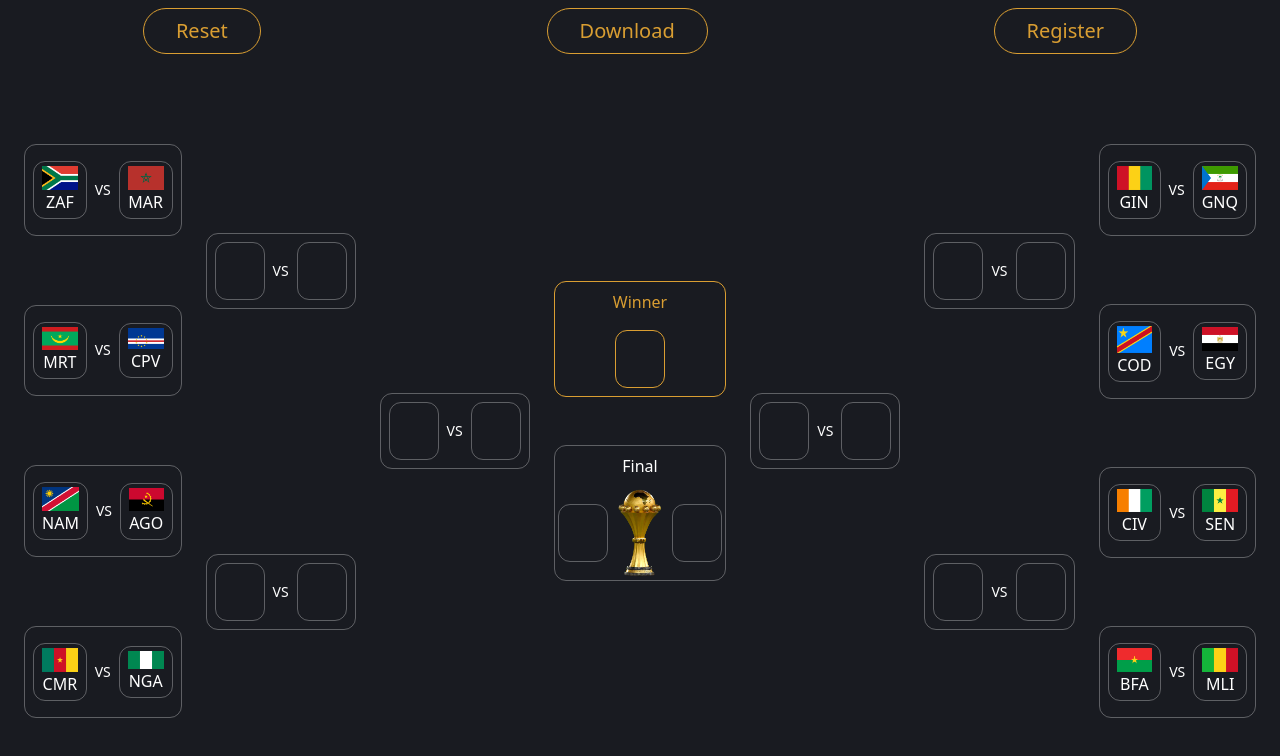
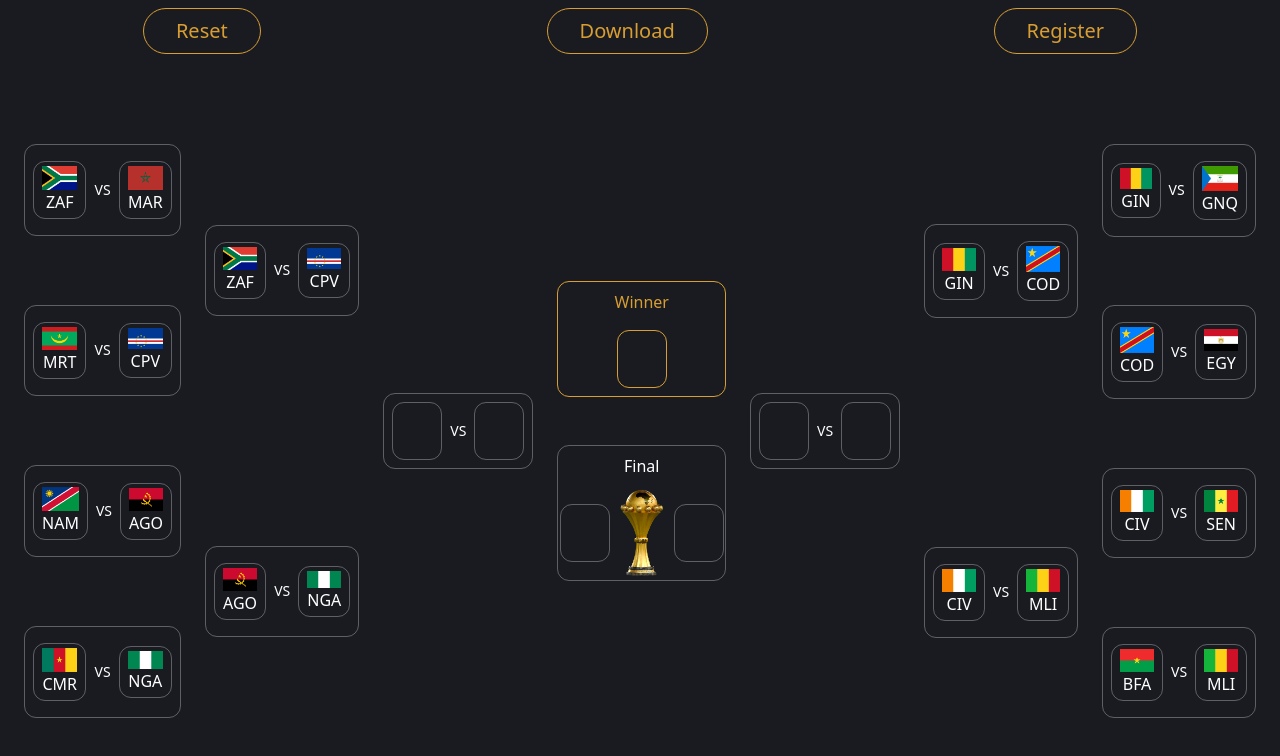
Before and after one commit to efraimnabil/Predict-Afcon, a React (Vite) app: page /knockout in a window 1280 px wide. Shown: the top 756 px of the page. Built offline with nearby package versions, Linux system fonts and the light colour scheme.

Commit message:
add the finished matches

```diff
--- a/src/components/KnockoutStage.tsx
+++ b/src/components/KnockoutStage.tsx
@@ -16,7 +16,7 @@ const KnockoutStage = ({}: IProps) => {
 
           <Column matchesCount={4} roundTeams={['ZAF', 'MAR', 'MRT', 'CPV', 'NAM', 'AGO', 'CMR', 'NGA']} countStart={1} />
 
-          <Column matchesCount={2} countStart={9} />
+          <Column matchesCount={2} countStart={9} roundTeams={['ZAF', 'CPV', 'AGO', 'NGA']} />
 
           <Column matchesCount={1} countStart={13} />
 
@@ -24,7 +24,7 @@ const KnockoutStage = ({}: IProps) => {
 
           <Column matchesCount={1} countStart={14} />
 
-          <Column matchesCount={2} countStart={11} />
+          <Column matchesCount={2} countStart={11} roundTeams={['GIN', 'COD', 'CIV', 'MLI']} />
 
           <Column matchesCount={4} roundTeams={['GIN', 'GNQ', 'COD', 'EGY', 'CIV', 'SEN', 'BFA', 'MLI']} countStart={5} />
         </div>
```
